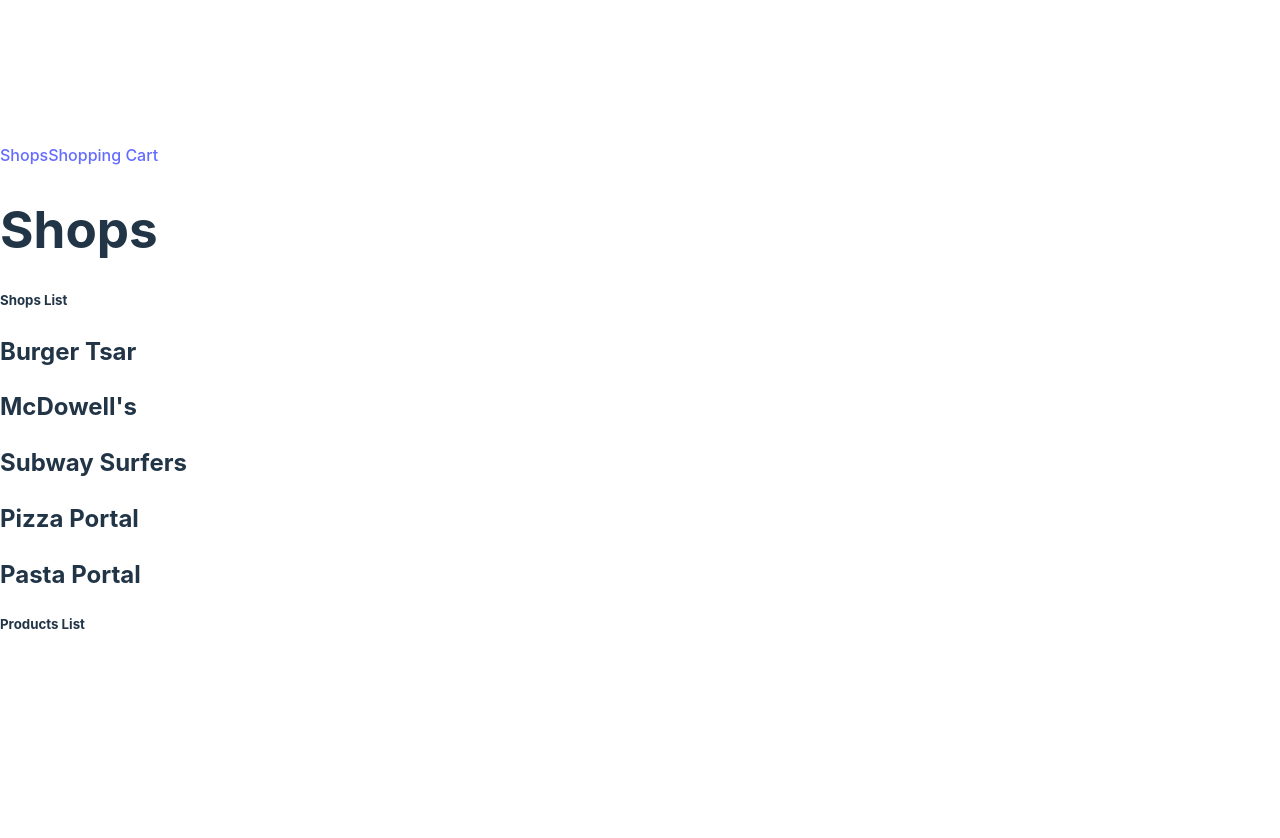
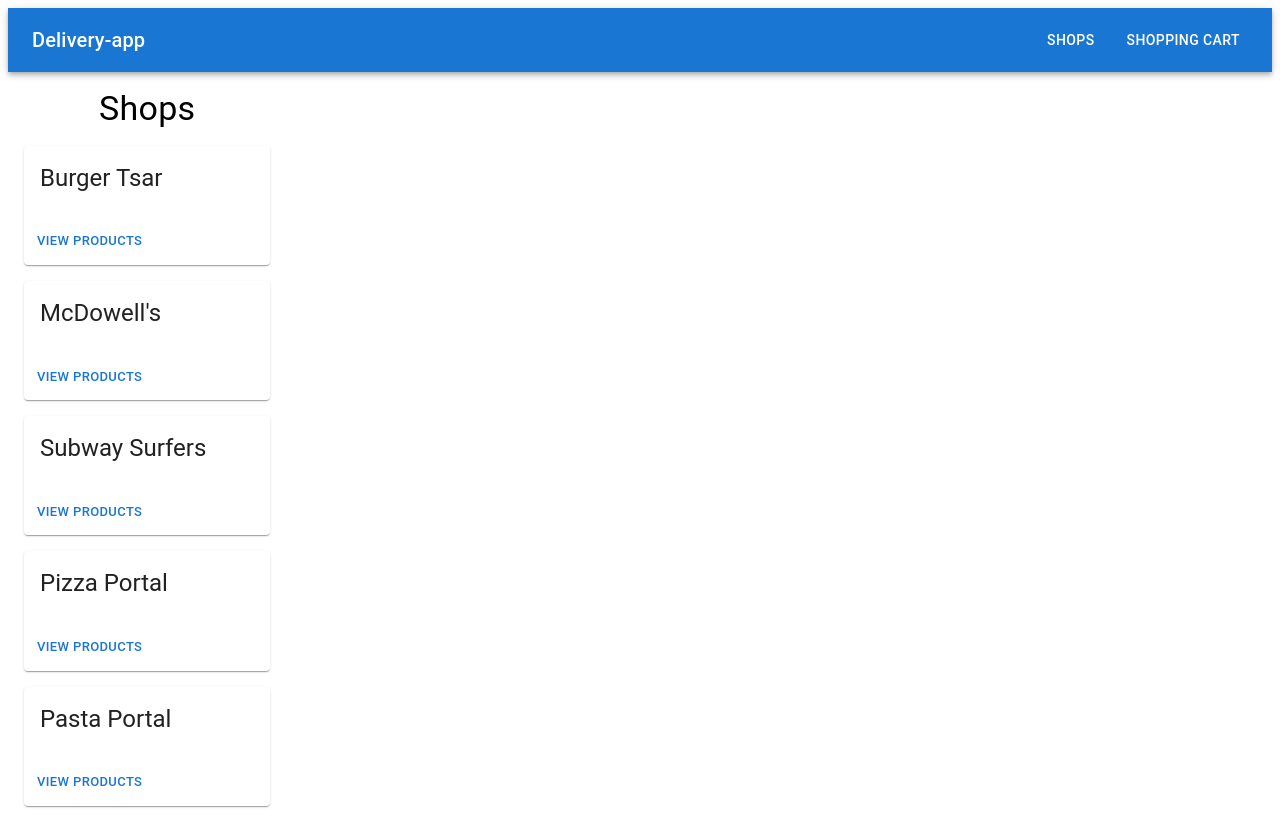
Before and after one commit to kyzym/DeliveryAppFront, a React (Vite) app: page / in a window 1280 px wide. Before the commit the page ends 800 px from the top, so only its background shows below. Built offline with nearby package versions, Linux system fonts and the light colour scheme.

Commit message:
feat: add shops styles 05/24/2023 08:49:37

```diff
--- a/package.json
+++ b/package.json
@@ -13,6 +13,8 @@
   "dependencies": {
     "@emotion/react": "^11.11.0",
     "@emotion/styled": "^11.11.0",
+    "@mui/icons-material": "^5.11.16",
+    "@mui/material": "^5.13.2",
     "@reduxjs/toolkit": "^1.9.5",
     "@styled-system/css": "^5.1.5",
     "axios": "^1.4.0",
--- a/src/components/Navbar.jsx
+++ b/src/components/Navbar.jsx
@@ -1,8 +1,25 @@
-import { Link } from 'react-router-dom';
+import { Link as RouterLink } from 'react-router-dom';
+import { AppBar, Toolbar, Typography, Button } from '@mui/material';
+import { styled } from '@mui/system';
+
+const Link = styled(RouterLink)({
+  color: 'inherit',
+  textDecoration: 'none',
+  marginLeft: '16px',
+});
 
 export const Navbar = () => (
-  <nav>
-    <Link to="/">Shops</Link>
-    <Link to="/cart">Shopping Cart</Link>
-  </nav>
+  <AppBar position="static">
+    <Toolbar>
+      <Typography variant="h6" component="div" sx={{ flexGrow: 1 }}>
+        Delivery-app
+      </Typography>
+      <Button color="inherit">
+        <Link to="/">Shops</Link>
+      </Button>
+      <Button color="inherit">
+        <Link to="/cart">Shopping Cart</Link>
+      </Button>
+    </Toolbar>
+  </AppBar>
 );
--- a/src/index.css
+++ b/src/index.css
@@ -1,4 +1,4 @@
-:root {
+/* :root {
   font-family: Inter, system-ui, Avenir, Helvetica, Arial, sans-serif;
   line-height: 1.5;
   font-weight: 400;
@@ -66,4 +66,4 @@
   button {
     background-color: #f9f9f9;
   }
-}
+} */
--- a/src/pages/shoppingCartPage.jsx
+++ b/src/pages/shoppingCartPage.jsx
@@ -85,6 +85,7 @@
         <div key={item.id}>
           <img src={item.imageUrl} alt={item.name} />
           <h2>{item.name}</h2>
+          <p>{item.price}</p>
           <input
             type="number"
             value={item.quantity}
--- a/src/pages/shopsPage.jsx
+++ b/src/pages/shopsPage.jsx
@@ -1,11 +1,51 @@
 import { useState, useEffect } from 'react';
 import { useDispatch } from 'react-redux';
 import axios from 'axios';
-import { addToCart } from '../redux/cart/cartSlice';
+import { addToCart, removeFromCart } from '../redux/cart/cartSlice';
+import {
+  Card,
+  CardContent,
+  CardActions,
+  Button,
+  Typography,
+  Box,
+  IconButton,
+} from '@mui/material';
+import { AddShoppingCart, RemoveShoppingCart } from '@mui/icons-material';
+import styled from '@emotion/styled';
+
+const Container = styled(Box)`
+  display: flex;
+  margin: 16px;
+`;
+
+const ShopContainer = styled(Box)`
+  flex-basis: 20%;
+  margin-right: 16px;
+`;
+
+const ProductContainer = styled(Box)`
+  flex-basis: 80%;
+  display: flex;
+  flex-wrap: wrap;
+  justify-content: space-between;
+`;
+
+const ShopCard = styled(Card)`
+  margin-bottom: 16px;
+  max-width: 250px;
+`;
+
+const ProductCard = styled(Card)`
+  margin-bottom: 16px;
+  max-width: 45%;
+  height: 350px;
+`;
 
 export const ShopsPage = () => {
   const [shops, setShops] = useState([]);
   const [selectedShop, setSelectedShop] = useState(null);
+  const [addedProducts, setAddedProducts] = useState([]);
   const dispatch = useDispatch();
 
   useEffect(() => {
@@ -20,45 +60,85 @@
     }
   }, []);
 
-  return (
-    <>
-      <h1>Shops</h1>
-      <div>
-        <h5>Shops List</h5>
-        {shops &&
-          shops.map((shop) => (
-            <div key={shop.id} onClick={() => setSelectedShop(shop)}>
-              <h2>{shop.name}</h2>
-            </div>
-          ))}
-      </div>
-      <div>
-        <h5>Products List</h5>
-        {selectedShop && (
-          <div>
-            <h2>{selectedShop.name} Products</h2>
-            {selectedShop.products.map((product) => (
-              <div key={product.id}>
-                <h3>{product.name}</h3>
-                <img src={product.imageUrl} alt={product.name}></img>
-                <p>{product.description}</p>
-                <button
-                  onClick={() =>
+  const handleAddToCart = (product) => {
     dispatch(
       addToCart({
         shop: selectedShop.name,
         ...product,
         quantity: 1,
       })
-                    )
-                  }>
-                  Add to HyperCart
-                </button>
-              </div>
+    );
+    setAddedProducts([...addedProducts, product.id]);
+  };
+
+  const handleRemoveFromCart = (product) => {
+    dispatch(removeFromCart(product));
+    setAddedProducts(addedProducts.filter((id) => id !== product.id));
+  };
+
+  return (
+    <Container>
+      <ShopContainer>
+        <Typography variant="h4" mb={2} align="center">
+          Shops
+        </Typography>
+        {shops.map((shop) => (
+          <ShopCard key={shop.id}>
+            <CardContent>
+              <Typography variant="h5" gutterBottom>
+                {shop.name}
+              </Typography>
+            </CardContent>
+            <CardActions>
+              <Button size="small" onClick={() => setSelectedShop(shop)}>
+                View Products
+              </Button>
+            </CardActions>
+          </ShopCard>
         ))}
-          </div>
+      </ShopContainer>
+
+      {selectedShop && (
+        <ProductContainer>
+          <Typography variant="h4" mb={2} align="center" sx={{ width: '100%' }}>
+            {selectedShop.name} Products
+          </Typography>
+          {selectedShop.products.map((product) => (
+            <ProductCard key={product.id}>
+              <CardContent>
+                <Typography variant="h5" gutterBottom>
+                  {product.name}
+                </Typography>
+                <img
+                  src={product.imageUrl}
+                  alt={product.name}
+                  style={{
+                    height: '100px',
+                    display: 'block',
+                    margin: '0 auto',
+                  }}
+                />
+                <Typography mt={1}>{product.description}</Typography>
+              </CardContent>
+              <CardActions>
+                {!addedProducts.includes(product.id) ? (
+                  <IconButton
+                    aria-label="add to cart"
+                    onClick={() => handleAddToCart(product)}>
+                    <AddShoppingCart />
+                  </IconButton>
+                ) : (
+                  <IconButton
+                    aria-label="remove from cart"
+                    onClick={() => handleRemoveFromCart(product)}>
+                    <RemoveShoppingCart />
+                  </IconButton>
                 )}
-      </div>
-    </>
+              </CardActions>
+            </ProductCard>
+          ))}
+        </ProductContainer>
+      )}
+    </Container>
   );
 };
```
Also changed, not shown: src/pages/historyPage.jsx (+97 -0 lines), 1 other file (tests, documents, lock files or other folders). Lines whose indentation alone changed are shown as unchanged.
